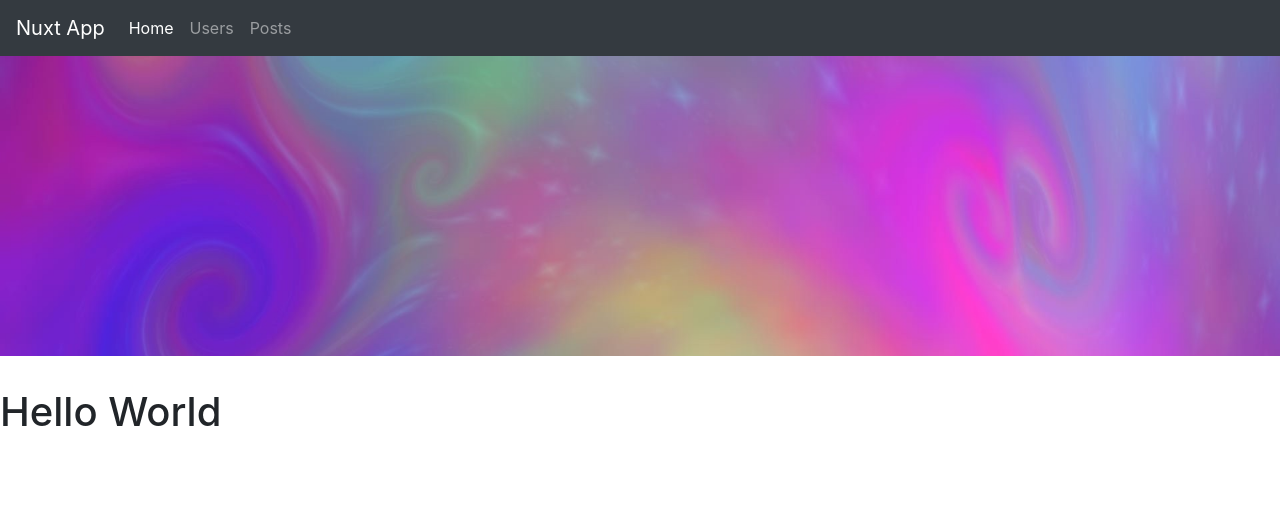
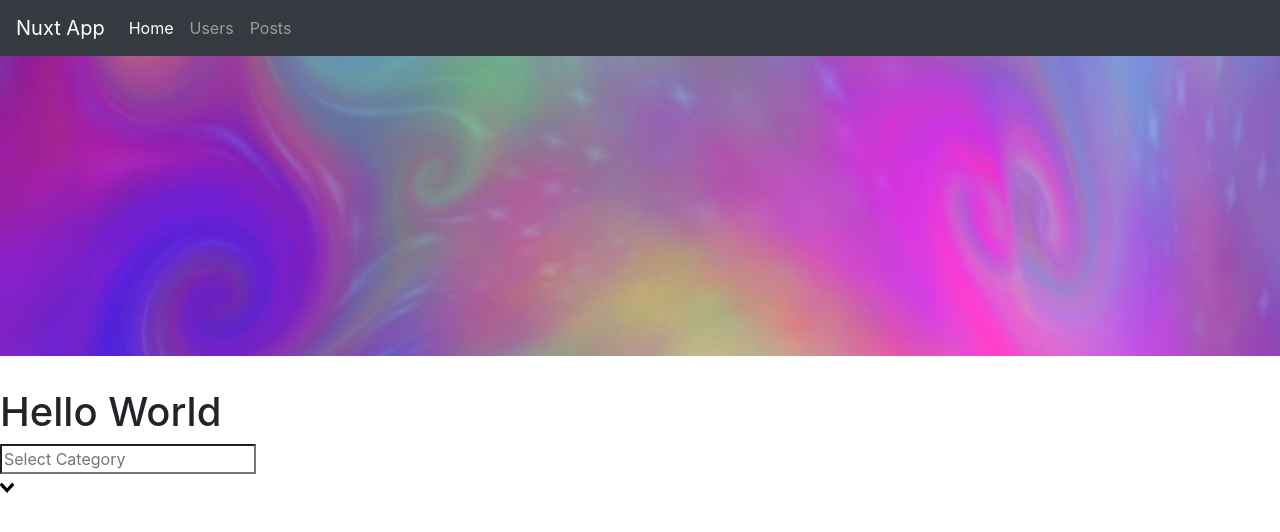
Before and after one commit to GadsDev/Nuxt-JS-Course, a Nuxt app in the folder learning/: page / in a window 1280 px wide. Shown: the top 532 px of the page. Built offline with nearby package versions, Linux system fonts and the light colour scheme; what vue-scrollTo would draw is missing.

Commit message:
Client Side pluginh

```diff
--- a/learning/nuxt.config.js
+++ b/learning/nuxt.config.js
@@ -51,7 +51,12 @@ export default {
   ** https://nuxtjs.org/guide/plugins
   */
   plugins: [
-    "@/plugins/scrollto.js"
+    "@/plugins/scrollto.js",
+    {
+      src: "@/plugins/vueselect.js",
+      mode: "client"
+    }
+
   ],
   /*
   ** Auto import components
--- a/learning/package.json
+++ b/learning/package.json
@@ -12,7 +12,8 @@
   "dependencies": {
     "axios": "^0.19.2",
     "nuxt": "^2.13.0",
-    "vue-scrollTo": "^2.4.1"
+    "vue-scrollTo": "^2.4.1",
+    "vue-select": "^3.10.7"
   },
   "devDependencies": {}
 }
--- a/learning/pages/index.vue
+++ b/learning/pages/index.vue
@@ -1,13 +1,24 @@
 <template>
-  <h1>Hello World</h1>
+  <div>
+    <h1>Hello World</h1>
+    <client-only>
+      <v-select
+        v-model="selected"
+        placeholder="Select Category"
+        :options="['foo', 'bar']"
+      ></v-select>
+    </client-only>
+  </div>
 </template>
 
 <script>
 export default {
-
-}
+  data() {
+    return {
+      selected: ""
+    };
+  }
+};
 </script>
 
-<style>
-
-</style>
+<style></style>
--- /dev/null
+++ b/learning/plugins/vueselect.js
@@ -0,0 +1,5 @@
+//Server Side Use Plugins
+import Vue from 'vue'
+import vSelect from 'vue-select'
+
+Vue.component('v-select', vSelect)
```
Also changed, not shown: 1 other file (tests, documents, lock files or other folders).
